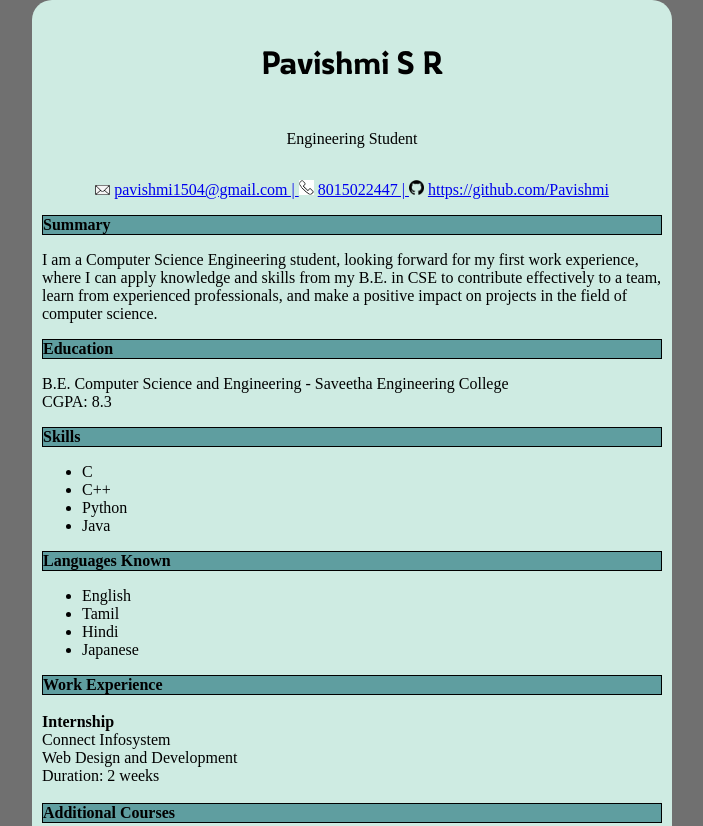
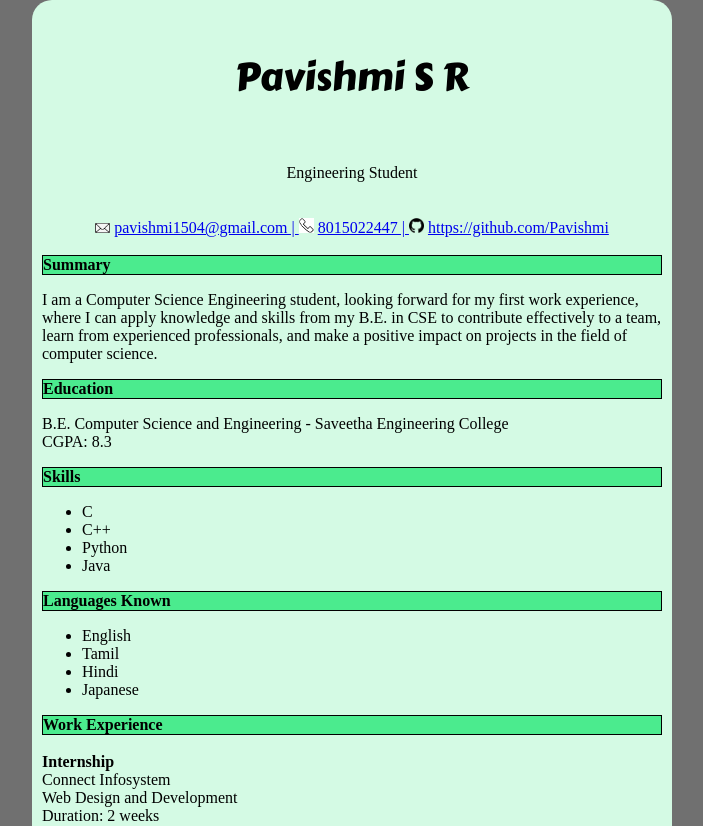
Before and after one commit to Pavishmi/mern-resume, a plain HTML site: page index.html in a window 1280 px wide. Shown: the top 826 px of the page, without its empty margins (288-991 px from the left). Drawn offline with Linux system fonts and the light colour scheme.

Commit message:
Completed resume

```diff
--- a/assets/css/style.css
+++ b/assets/css/style.css
@@ -10,7 +10,7 @@ body{
 }
 .main-section
 {
-    background-color: #ceebe2;
+    background-color: #d4fae4;
     height:auto;
     width:50vw;
     padding: 10px;
@@ -41,6 +41,14 @@ body{
     font-size: xx-large;
   }
 
+  .carter-one-regular {
+    font-family: "Carter One", system-ui;
+    font-weight: 400;
+    font-style: normal;
+    font-size: 3vw;
+  }
+
+
 header
 {
     display:flex;
@@ -50,7 +58,7 @@ header
 
 .sub-head
 {
-  background-color: cadetblue;
+  background-color: #4beb8e;
   width:100%;
   border:solid black 1px;
   height: 20px;
@@ -64,6 +72,8 @@ header
 {
   color: black;
   font-size: medium;
+  height:auto;
+  padding:2px;
 }
 #primary-tag
 {
--- a/index.html
+++ b/index.html
@@ -8,12 +8,12 @@
 
     <link rel="preconnect" href="https://fonts.googleapis.com">
     <link rel="preconnect" href="https://fonts.gstatic.com" crossorigin>
-    <link href="https://fonts.googleapis.com/css2?family=Rowdies:wght@300;400;700&display=swap" rel="stylesheet">
+    <link href="https://fonts.googleapis.com/css2?family=Carter+One&display=swap" rel="stylesheet">
 </head>
 <body>
     <section class="main-section">
         <header>
-            <p class="rowdies-bold" id="primary-name">Pavishmi S R</p>
+            <p class="carter-one-regular" id="primary-name">Pavishmi S R</p>
             <p class="primary-tag">Engineering Student</p>
             <p class="primary-tag" id="primary-tag">
                 <img src="assets/images/mail.png" height="10px" width="15px">
@@ -54,9 +54,9 @@
             <b>Work Experience</b>
         </div><br>
         <b>Internship</b>
-        Connect Infosystem<br>
-        Web Design and Development<br>
-        Duration: 2 weeks<br><br>
+          Connect Infosystem<br>
+          Web Design and Development<br>
+          Duration: 2 weeks<br><br>
         <div class="sub-head">
             <b>Additional Courses</b>
         </div>
```
